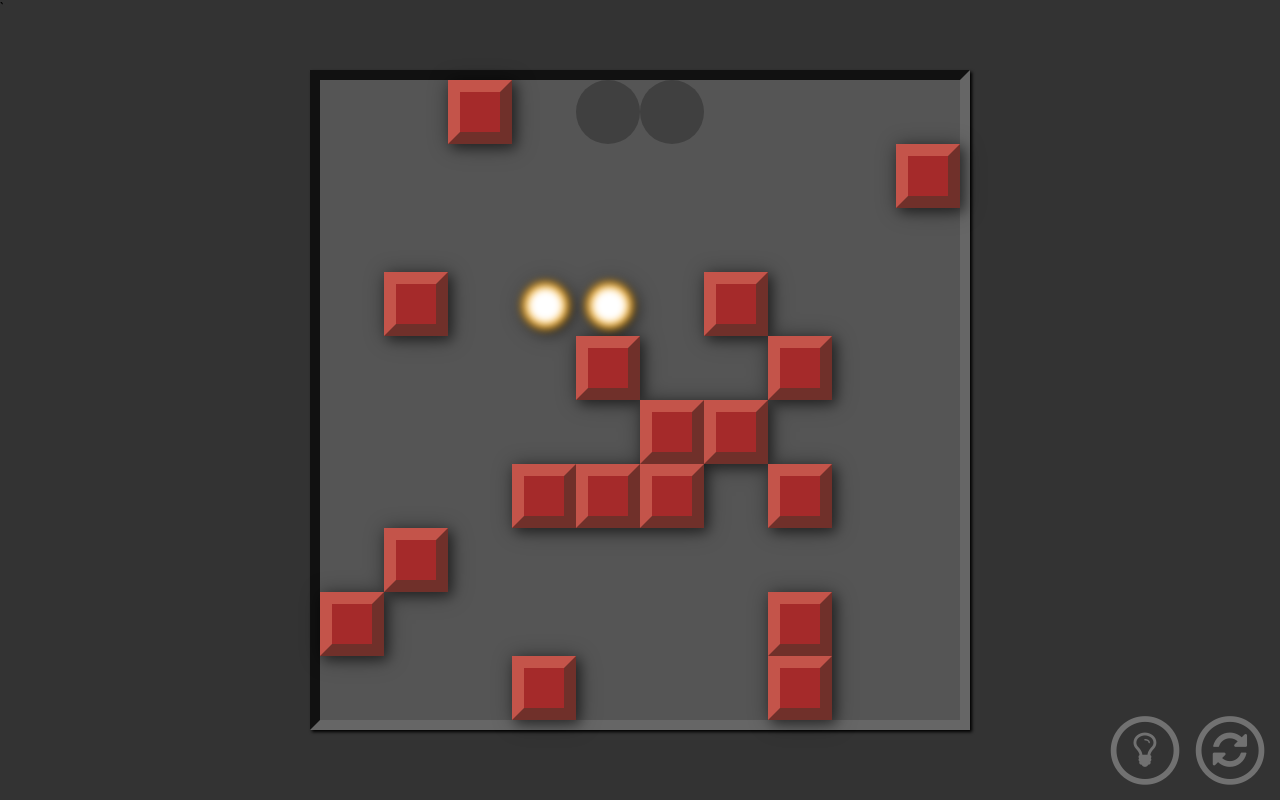
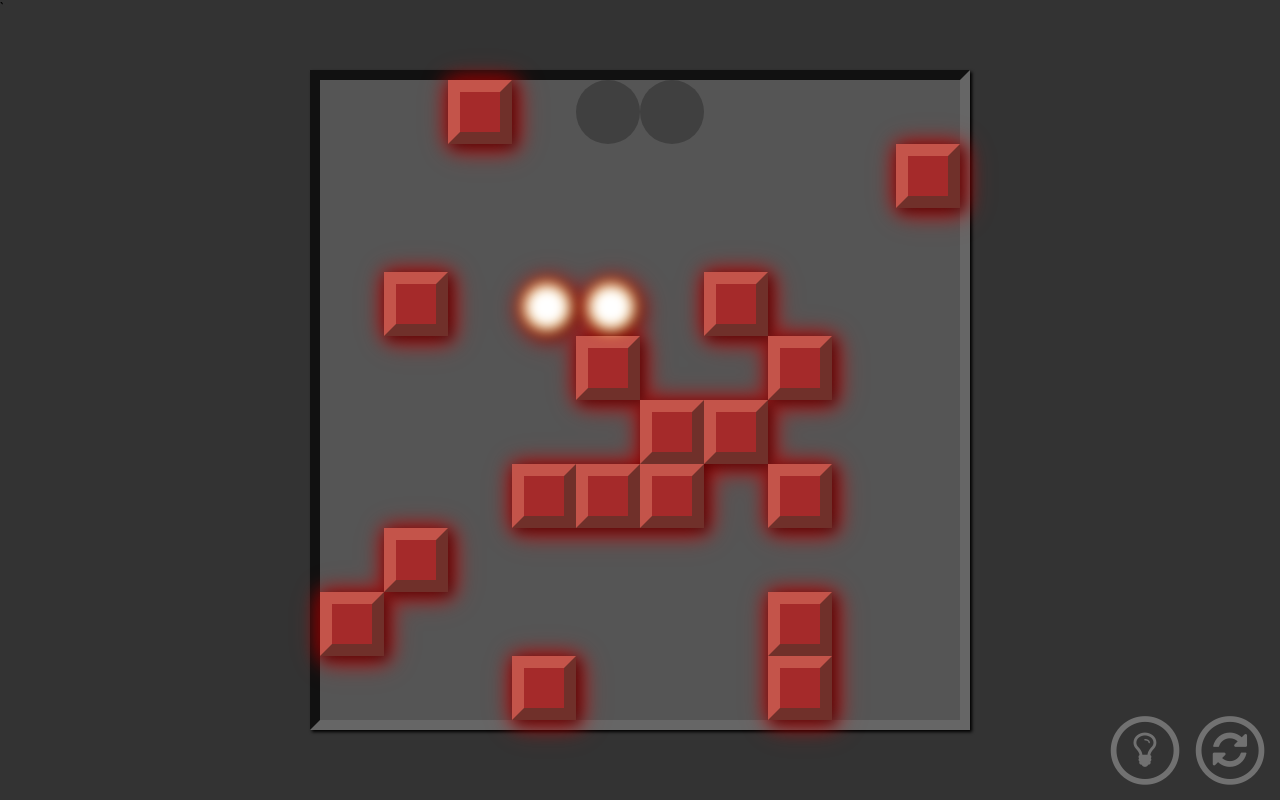
Before and after one commit to kaisalmon/proceduralPuzzle, a website: page index.html in a window 1280 px wide. Drawn offline with Linux system fonts and the light colour scheme.

Commit message:
testing changes

```diff
--- a/index.html
+++ b/index.html
@@ -39,13 +39,13 @@ html, body{
       display: inline-block;
       position: absolute;
       background: white;
-      border: 5px solid orange;
-      filter: blur(4px);
-      top: 10px;
-      left: 10px;
+      border: calc(var(--tsize) * 0.05) solid orange;
+      filter: blur(calc(var(--tsize) * 0.1));
       transition: transform 0.5s ease-in;
-      width: calc(var(--tsize) - 27px);
-      height: calc(var(--tsize) - 27px);
+      top: calc(var(--tsize) * 0.15);
+      left: calc(var(--tsize) * 0.15);
+      width: calc(var(--tsize) * 0.7);
+      height: calc(var(--tsize) * 0.7);
       border-radius: 100%;
       z-index: 2;
     }
@@ -108,6 +108,7 @@ html, body{
       filter:
         drop-shadow(4px 4px 6px rgba(0,0,0,0.4))
         drop-shadow(1px 1px 10px rgba(0,0,0,0.4))
+        drop-shadow(1px 1px 10px red)
       ;
       z-index:1;
     }
```
